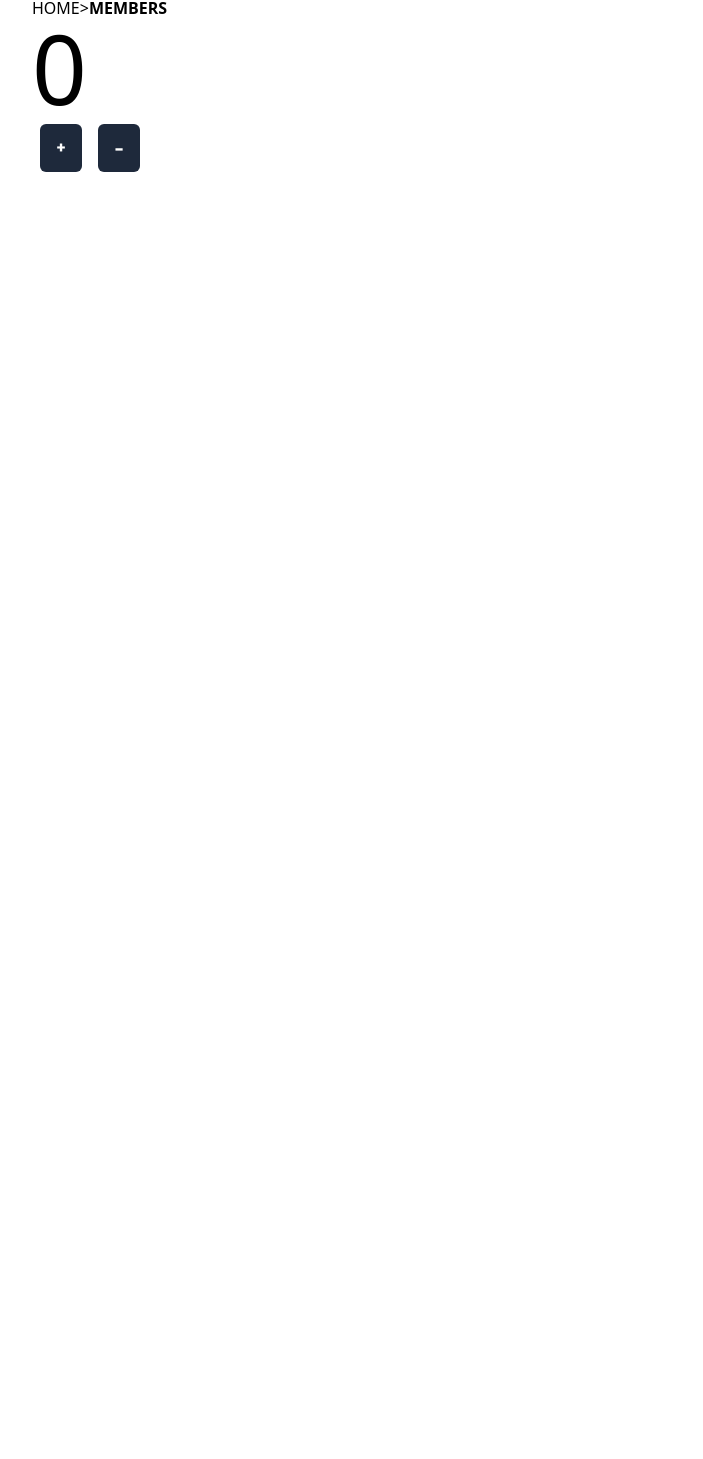
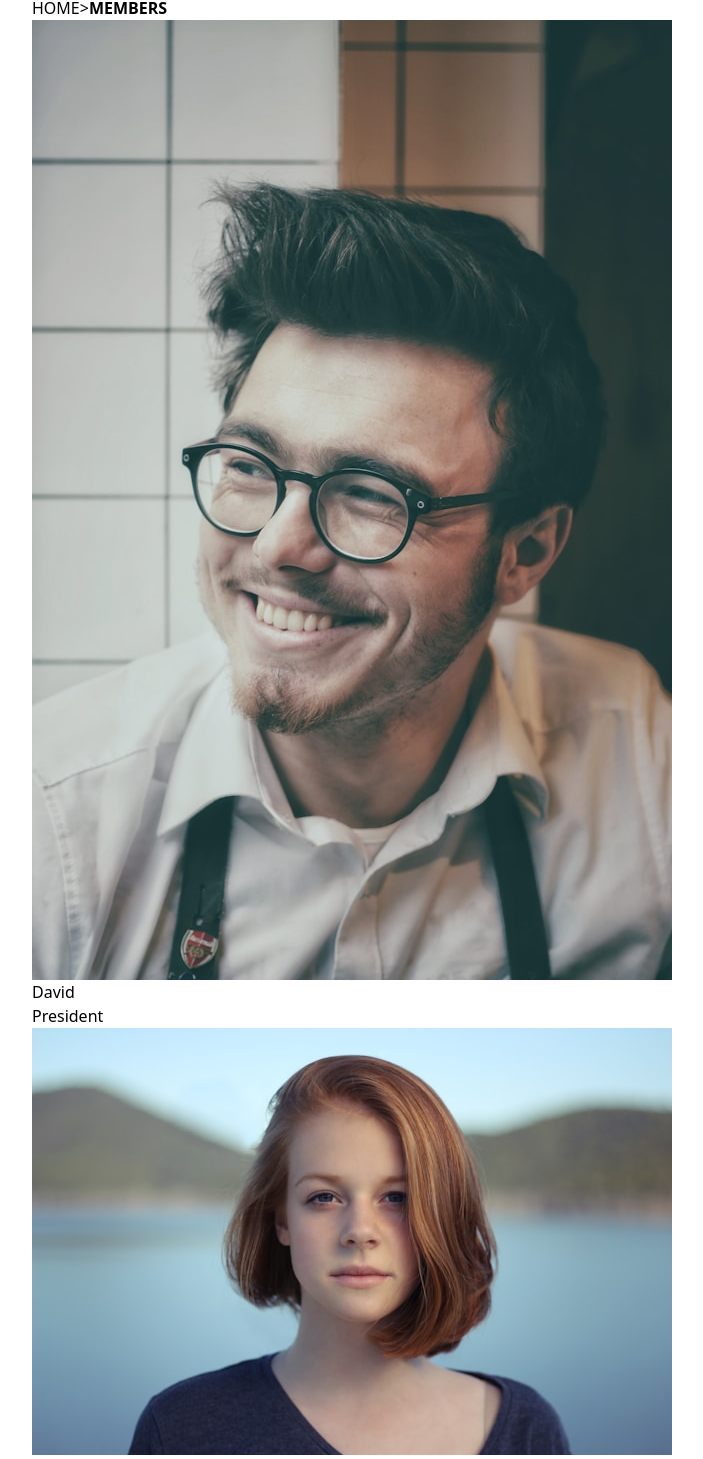
Before and after one commit to box3101/react-study, a React (Vite) app: page /members in a window 1280 px wide. Shown: the part 280-1739 px from the top of the page, without its empty margins (96-799 px from the left). Before the commit the page ends 800 px from the top, so only its background shows below. Built offline with nearby package versions, Linux system fonts and the light colour scheme.

Commit message:
멤버 데이터를 state에 담아서 화면 출력

```diff
--- a/src/pages/Members.jsx
+++ b/src/pages/Members.jsx
@@ -1,28 +1,25 @@
 import Layout from "../components/Layout";
 import { useState } from "react";
 
-//리액트의 컴포넌트 단위의 개발이 효율적인 이유
-//1. 기능별로 개발로직을 따로 관리 (로그인(유저정보), 주메뉴(메뉴정보), 게시판(게시글정보), 썸네일(이미지정보) )
-//2. 데이터를 기반으로 데이터의 변경을 인지해서 리액트 자체적으로 자동 렌더링 (변경점 화면에 갱신)
-//3. state라는 걸로 데이터를 관리, state전용 변경함수로만 데이터 변경가능 (중요한 데이터를 쉽게 변경치 않도록 강제)
-
 function Members() {
-	console.log("member render");
-	const [Num, setNum] = useState(0);
+	const [Members, setMembers] = useState([
+		{ name: "David", position: "President", pic: "david.jpg" },
+		{ name: "Emily", position: "Vice President", pic: "emily.jpg" },
+		{ name: "Emma", position: "UI Designer", pic: "emma.jpg" },
+		{ name: "Julia", position: "Front-end Engineer", pic: "julia.jpg" },
+		{ name: "Michael", position: "Back-end Engineer", pic: "michael.jpg" },
+		{ name: "Peter", position: "Project Manager", pic: "peter.jpg" }
+	]);
 
 	return (
 		<Layout title={"Members"}>
-			<h3 className="text-8xl">{Num}</h3>
-			<button
-				className="btn"
-				onClick={() => setNum(Num + 1)}>
-				+
-			</button>
-			<button
-				className="btn"
-				onClick={() => setNum(Num - 1)}>
-				-
-			</button>
+			{Members.map(({ name, position, pic }, idx) => (
+				<article key={idx}>
+					<img src={"/" + pic} alt={name} />
+					<h3>{name}</h3>
+					<p>{position}</p>
+				</article>
+			))}
 		</Layout>
 	);
 }
```
Also changed, not shown: 1 other file (tests, documents, lock files or other folders).
